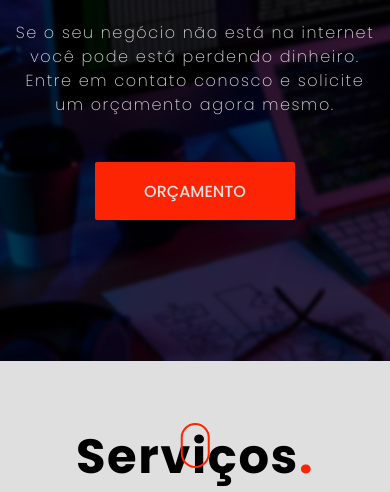
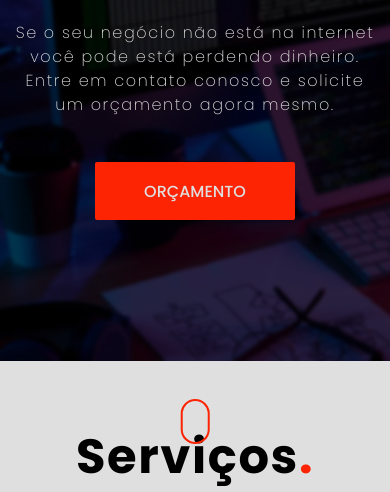
Before and after one commit to eri-prado/agencia-weev, a plain HTML site: page index.html in a window 390 px wide. Shown: the part 352-844 px from the top of the page. Drawn offline with Linux system fonts and the light colour scheme.

Commit message:
style changes

```diff
--- a/css/style.css
+++ b/css/style.css
@@ -292,7 +292,7 @@ svg:hover {
   }
 
   .scroll-down {
-    bottom: 1rem;
+    bottom: 2.5rem;
   }
 }
 
```
